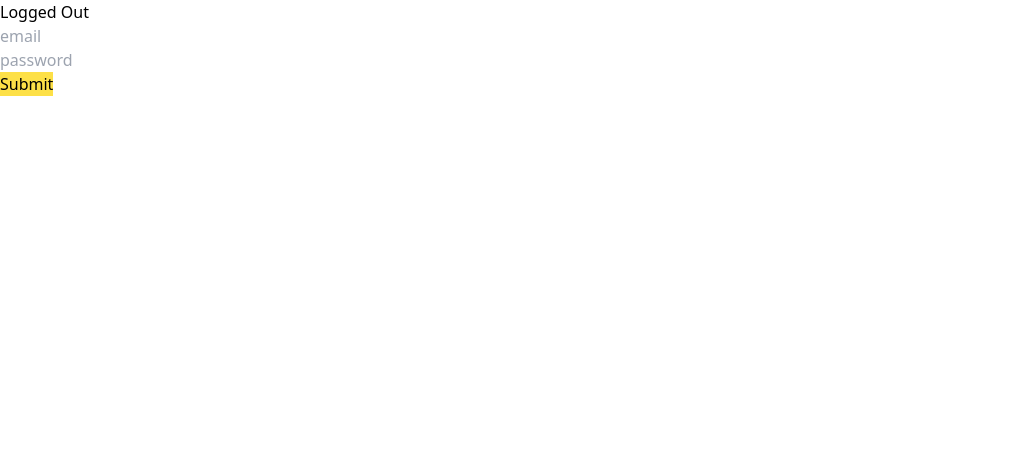
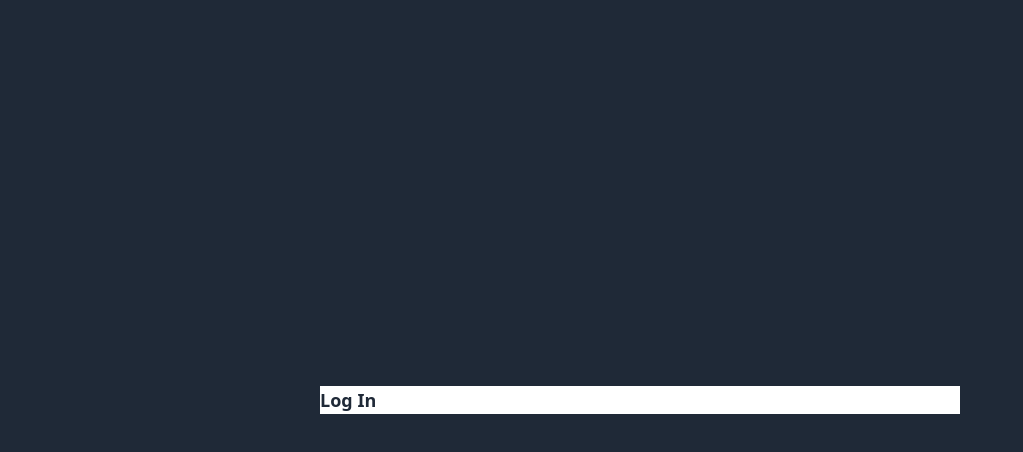
Before and after one commit to dong-hyi-seo/nuber-eats, a React (Create React App) app: page / in a window 1280 px wide. Shown: the top 452 px of the page, without its empty margins (0-1023 px from the left). Built offline with nearby package versions, Linux system fonts and the light colour scheme.

Commit message:
1. 첫 router 적용 2. login 페이지 만드는중

```diff
--- a/package.json
+++ b/package.json
@@ -11,6 +11,7 @@
     "@types/node": "^16.11.26",
     "@types/react": "^17.0.43",
     "@types/react-dom": "^17.0.14",
+    "@types/react-router-dom": "^5.3.3",
     "autoprefixer": "^10.4.4",
     "graphql": "^16.3.0",
     "postcss": "^8.4.12",
--- /dev/null
+++ b/src/pages/create-account.tsx
@@ -0,0 +1,5 @@
+import React from 'react';
+
+export const CreateAccount = () => {
+  return <span>CreateAccount</span>;
+};
--- /dev/null
+++ b/src/pages/login.tsx
@@ -0,0 +1,12 @@
+import React from 'react';
+
+export const Login = () => {
+  console.log('is login!');
+  return (
+    <div className="h-screen flex items-center justify-center bg-gray-800">
+      <div className="bg-white w-full max-w-screen-sm">
+        <h3 className="font-bold text-lg text-gray-800">Log In</h3>
+      </div>
+    </div>
+  );
+};
--- a/src/routers/logged-out-router.tsx
+++ b/src/routers/logged-out-router.tsx
@@ -1,62 +1,18 @@
 import React from 'react';
-import { useForm } from 'react-hook-form';
-//useForm 과 typescript 통합
-interface IForm {
-  email: string;
-  password: string;
-}
+import { BrowserRouter as Router, Route, Routes } from 'react-router-dom';
+import { Login } from '../pages/login';
+import { CreateAccount } from '../pages/create-account';
+
+//browser router example : google.com/hello
+//hash router example : google.com/#hello
+//강의에서 차이점 react-router-dom v6 부터 Switch component가 Routes로 변경됨
 export const LoggedOutRouter = () => {
-  const {
-    register,
-    watch,
-    handleSubmit,
-    formState: { errors },
-  } = useForm<IForm>();
-  //register 는 input에서 받은값을 지정하고
-  //watch는 register에 입력될때마다 값을 받음
-
-  //react form 제출 함수
-  const onSubmit = () => {
-    console.log(watch('email'));
-  };
-
-  //login valid!!
-  const onInvalid = () => {
-    console.log('cant login account');
-  };
-  console.log('errors = ', errors.email?.message);
   return (
-    <div>
-      <h1>Logged Out</h1>
-      <form onSubmit={handleSubmit(onSubmit, onInvalid)}>
-        <div>
-          <input
-            {...register('email', {
-              required: 'This is required',
-              pattern: /^[A-Za-z0-9._%+-]+@gmail.com%/,
-            })}
-            name="email"
-            type="email"
-            placeholder="email"
-          />
-          {errors.email?.message && (
-            <span className="font-bold text-red-600">
-              {errors.email?.message}
-            </span>
-          )}
-          {errors.email?.type === 'pattern'}
-        </div>
-        <div>
-          <input
-            {...register('password', { required: true })}
-            name="password"
-            type="password"
-            required
-            placeholder="password"
-          />
-        </div>
-        <button className="bg-yellow-300">Submit</button>
-      </form>
-    </div>
+    <Router>
+      <Routes>
+        <Route path="/create-account" element={<CreateAccount />} />
+        <Route path="/" element={<Login />} />
+      </Routes>
+    </Router>
   );
 };
--- a/src/styles/style.css
+++ b/src/styles/style.css
@@ -466,7 +466,50 @@ Ensure the default browser behavior of the `hidden` attribute.
   --tw-backdrop-sepia:  ;
 }
 
-.bg-yellow-300 {
+.flex {
+  display: flex;
+}
+
+.h-screen {
+  height: 100vh;
+}
+
+.w-full {
+  width: 100%;
+}
+
+.max-w-screen-sm {
+  max-width: 640px;
+}
+
+.items-center {
+  align-items: center;
+}
+
+.justify-center {
+  justify-content: center;
+}
+
+.bg-gray-800 {
   --tw-bg-opacity: 1;
-  background-color: rgb(253 224 71 / var(--tw-bg-opacity));
+  background-color: rgb(31 41 55 / var(--tw-bg-opacity));
 }
+
+.bg-white {
+  --tw-bg-opacity: 1;
+  background-color: rgb(255 255 255 / var(--tw-bg-opacity));
+}
+
+.text-lg {
+  font-size: 1.125rem;
+  line-height: 1.75rem;
+}
+
+.font-bold {
+  font-weight: 700;
+}
+
+.text-gray-800 {
+  --tw-text-opacity: 1;
+  color: rgb(31 41 55 / var(--tw-text-opacity));
+}
```
Also changed, not shown: 1 other file (tests, documents, lock files or other folders).
